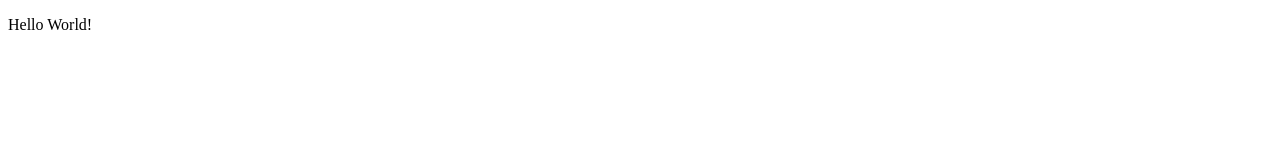
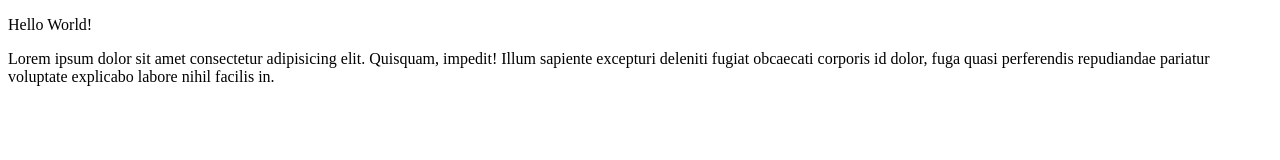
Before and after one commit to Sergey-Mironovici/test, a plain HTML site: page index.html in a window 1280 px wide. Drawn offline with Linux system fonts and the light colour scheme.

Commit message:
new commit

```diff
--- a/index.html
+++ b/index.html
@@ -7,5 +7,6 @@
 </head>
 <body>
     <p>Hello World!</p>
+    <p>Lorem ipsum dolor sit amet consectetur adipisicing elit. Quisquam, impedit! Illum sapiente excepturi deleniti fugiat obcaecati corporis id dolor, fuga quasi perferendis repudiandae pariatur voluptate explicabo labore nihil facilis in.</p>
 </body>
 </html>
```
